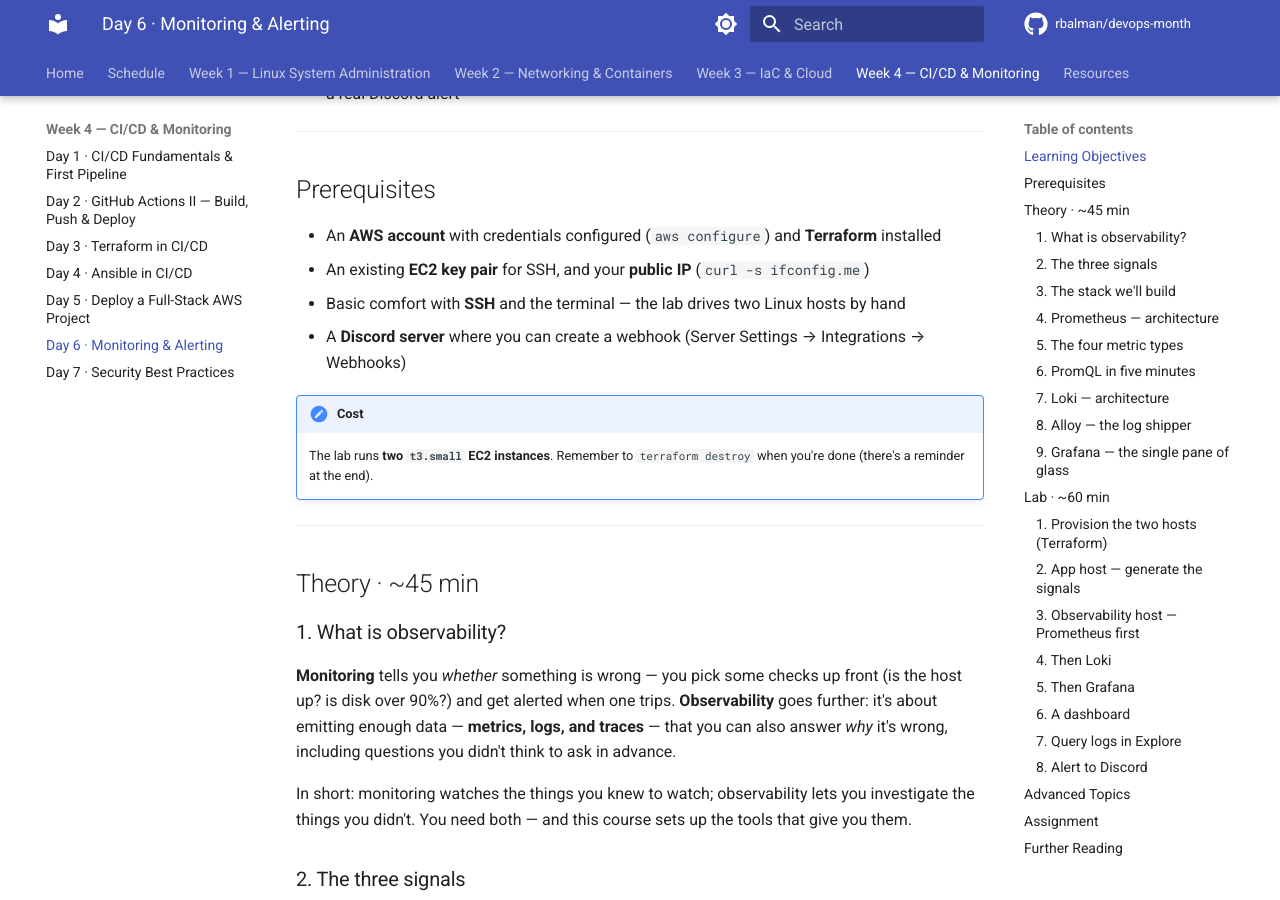
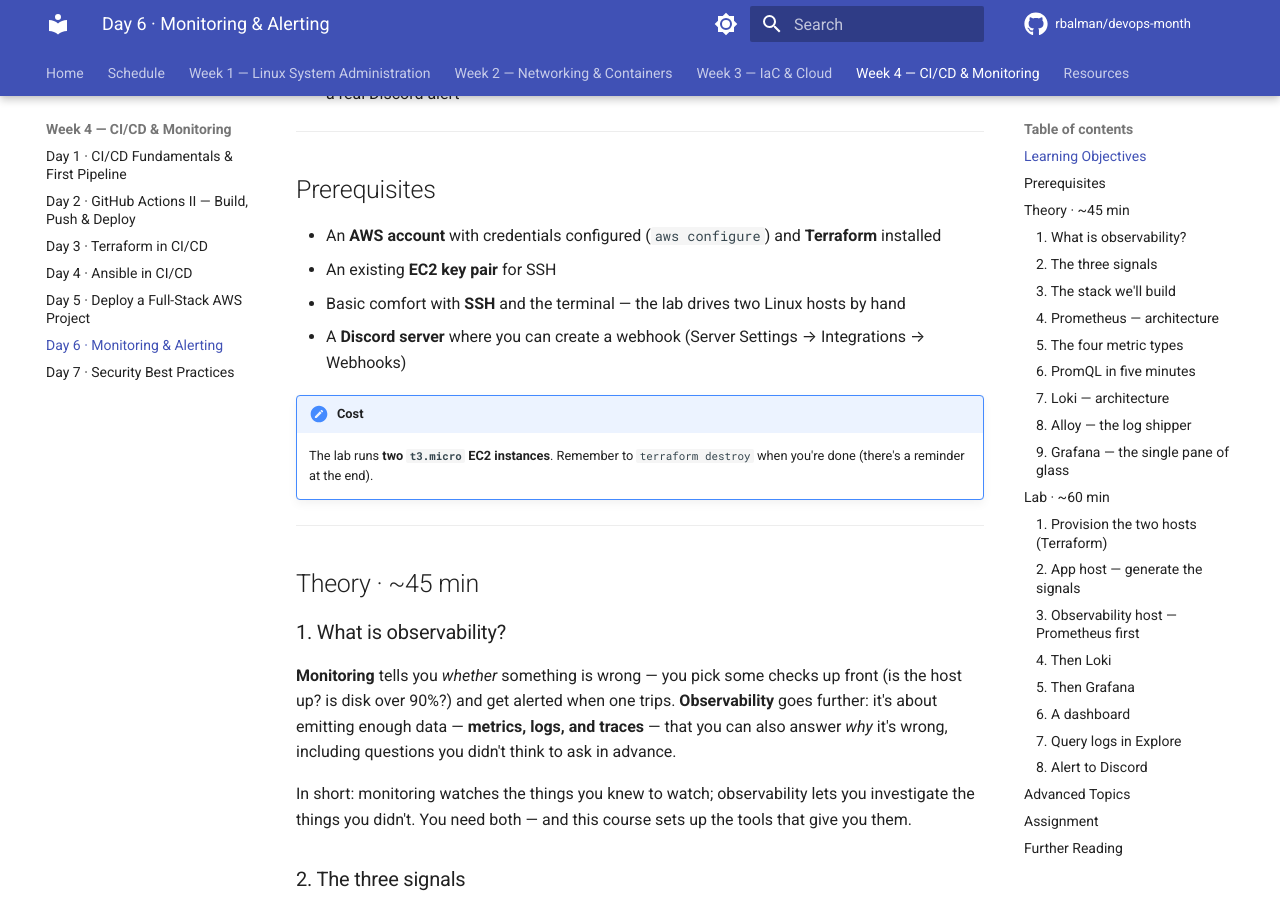
Before and after one commit to rbalman/devops-month, an MkDocs documentation site: the page built from docs/week-04/day-27.md, in a window 1280 px wide and 900 px high, scrolled down 696 px. Built offline with MkDocs 1.6.1 and Material for MkDocs 9.7.7, drawn with Linux system fonts in a browser that asks for light colours; comment, search, counter and statistics services are not loaded.

Commit message:
update terraform vars

```diff
--- a/docs/week-04/day-27.md
+++ b/docs/week-04/day-27.md
@@ -18,12 +18,12 @@
 ## Prerequisites
 
 - An **AWS account** with credentials configured (`aws configure`) and **Terraform** installed
-- An existing **EC2 key pair** for SSH, and your **public IP** (`curl -s ifconfig.me`)
+- An existing **EC2 key pair** for SSH
 - Basic comfort with **SSH** and the terminal — the lab drives two Linux hosts by hand
 - A **Discord server** where you can create a webhook (Server Settings → Integrations → Webhooks)
 
 !!! note "Cost"
-    The lab runs **two `t3.small` EC2 instances**. Remember to `terraform destroy` when you're done (there's a reminder at the end).
+    The lab runs **two `t3.micro` EC2 instances**. Remember to `terraform destroy` when you're done (there's a reminder at the end).
 
 ---
 
```
Also changed, not shown: 3 other files.
